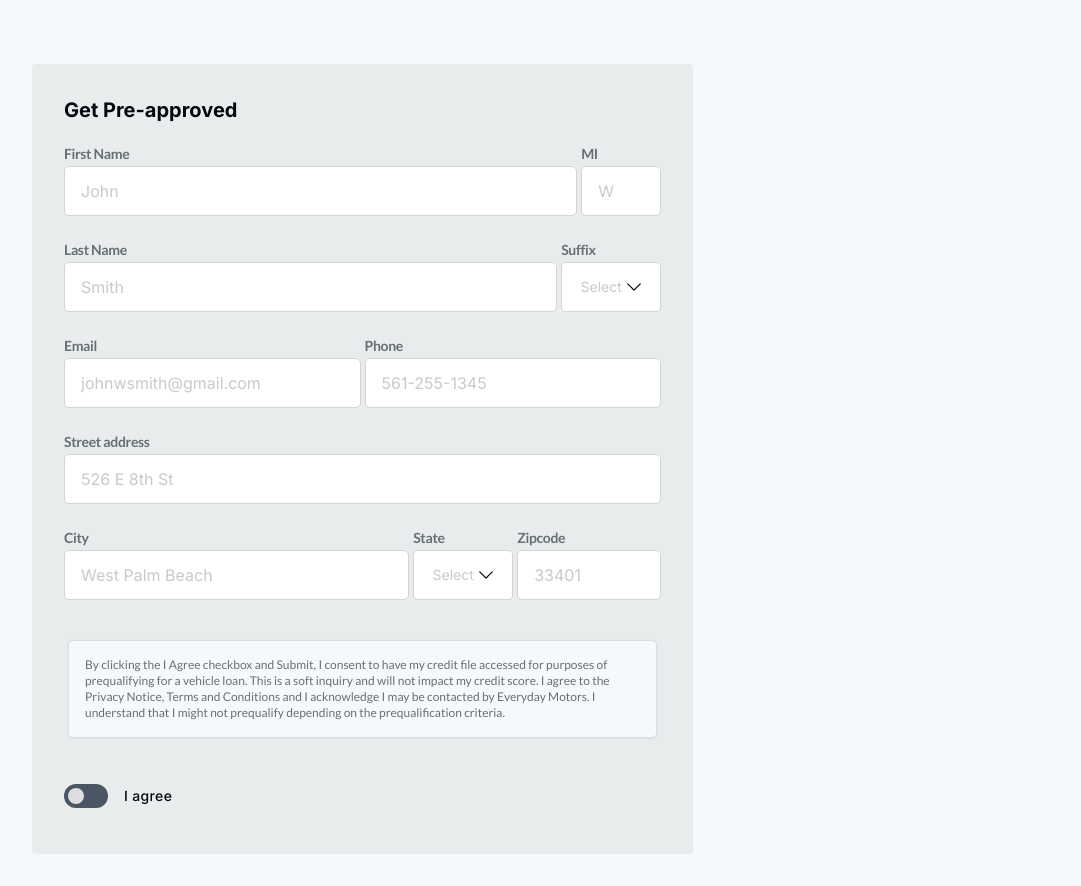
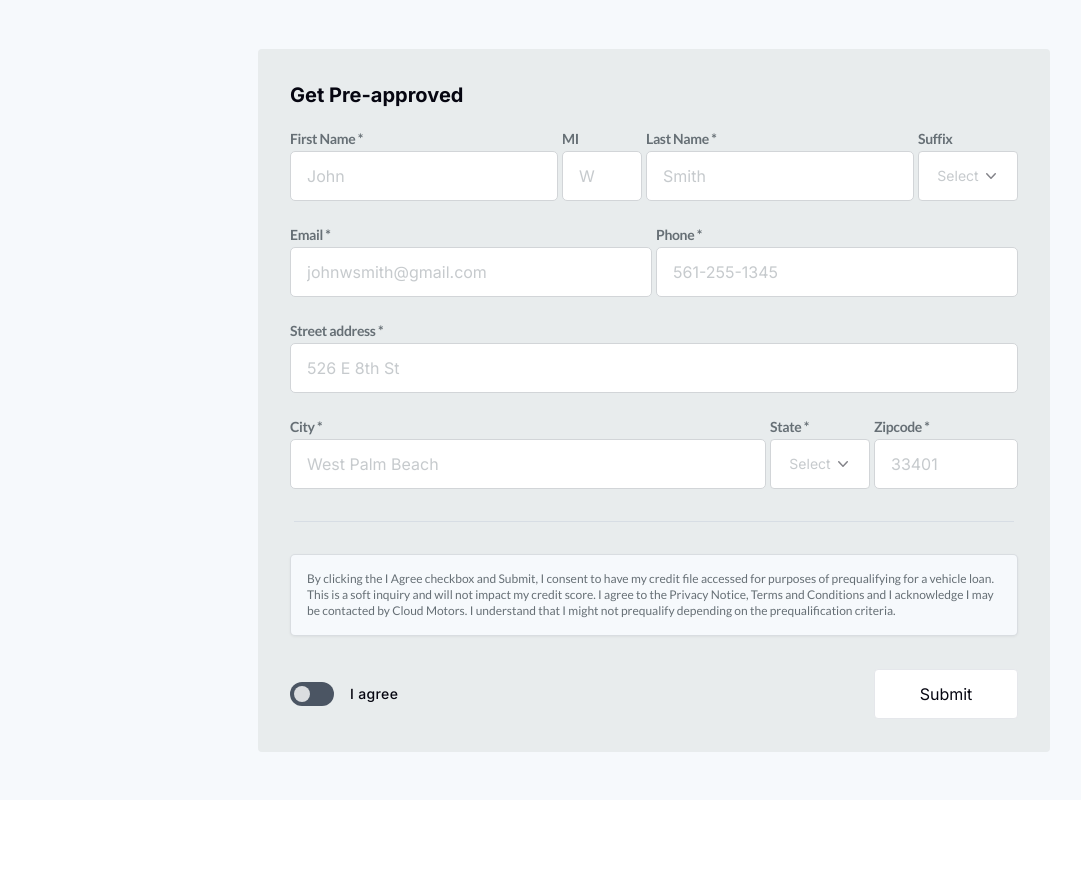
Before and after one commit to drivly/pre-approval, a Next.js app: page / in a window 1280 px wide. Shown: the whole page, without its empty margins (32-1113 px from the left). After the commit the page ends 800 px from the top, so only its background shows below. Built offline with nearby package versions, Linux system fonts and the light colour scheme.

Commit message:
repositioned form, add *, MI auto capitalized

```diff
--- a/src/app/[vin]/page.tsx
+++ b/src/app/[vin]/page.tsx
@@ -1,10 +1,18 @@
 import Form from '@components/Form'
 
-export default function Home({ params }: { params: any }) {
+export default function PageWithVin({ params }: { params: any }) {
   console.log("params", params)
   return (
-    <main className='mx-auto grid min-h-screen max-w-6xl grid-cols-1 gap-8 px-4 lg:grid-cols-2'>
-      <Form />
-    </main>
+    <div>
+      <main className="mx-auto mb-0 grid min-h-screen max-w-7xl grid-cols-1 py-8  xl:grid-cols-10 lg:gap-[75px]">
+        <section className="lg:col-span-6 lg:mt-0 lg:mb-0">
+          <Form />
+        </section>
+        <section className="col-span-1 lg:col-span-4">
+          {/* Image of VIN Vehicle goes here and details if any */}
+          {/* Or just show the form if no VIN */}
+        </section>
+      </main>
+    </div>
   )
 }
--- a/src/app/layout.tsx
+++ b/src/app/layout.tsx
@@ -23,7 +23,7 @@ export default function RootLayout({ children }: { children: React.ReactNode })
   return (
     <html lang='en'>
       <body>
-        <div className={`${inter.variable} ${lato.variable} bg-skin-base font-sans`}>
+        <div className={`${inter.variable} ${lato.variable} bg-skin-base font-sans min-h-screen`}>
           <div className='sm:px-4 md:px-8 flex flex-1 flex-col'>
             {children}
           </div>
--- a/src/app/page.tsx
+++ b/src/app/page.tsx
@@ -3,17 +3,12 @@ import Form from '@components/Form'
 export default function Home({ params }: { params: any }) {
   console.log("params", params)
   return (
-    <div>
-      <main className="mx-auto mb-0 grid min-h-screen max-w-6xl grid-cols-1 py-8  lg:grid-cols-10 lg:gap-[75px]">
-        <section className="lg:col-span-6 lg:mt-0 lg:mb-0">
+    <div className='flex flex-1 w-full h-full mx-auto'>
+      <main className="mx-auto mb-0  min-h-screen max-w-[700px] py-8 flex items-center">
+        <section className="lg:my-0">
           <Form />
-        </section>
-        <section className="col-span-1 lg:col-span-4">
-          {/* Image of VIN Vehicle goes here and details if any */}
-          {/* Or just show the form if no VIN */}
         </section>
       </main>
     </div>
-
   )
 }
--- a/src/components/AgreementText.tsx
+++ b/src/components/AgreementText.tsx
@@ -1,12 +1,12 @@
 import React from 'react'
 
-export default function AgreementText() {
+export default function AgreementText({ dealer }: { dealer: string }) {
   return (
-    <p className='mx-1 mt-4 mb-8 rounded-[5px] border border-txtHintColor/20 bg-skin-base p-4 font-lato text-xs font-medium text-skin-label shadow-[#c7c9cb]  drop-shadow-sm backdrop-blur-2xl'>
+    <p className='mt-4 mb-8 rounded-[5px] border border-txtHintColor/20 bg-skin-base p-4 font-lato text-xs font-medium text-skin-label shadow-[#c7c9cb]  drop-shadow-sm backdrop-blur-2xl'>
       By clicking the I Agree checkbox and Submit, I consent to have my credit file accessed for
       purposes of prequalifying for a vehicle loan. This is a soft inquiry and will not impact my
       credit score. I agree to the Privacy Notice, Terms and Conditions and I acknowledge I may be
-      contacted by Everyday Motors. I understand that I might not prequalify depending on the
+      contacted by {dealer}. I understand that I might not prequalify depending on the
       prequalification criteria.
     </p>
   )
--- a/src/components/Form.tsx
+++ b/src/components/Form.tsx
@@ -63,14 +63,14 @@ export default function Form() {
   const watchAgree = watch('agree')
 
   return (
-    <form onSubmit={handleSubmit(onSubmit)} className='lg:mt-8 rounded-[4px] bg-skin-card p-8'>
+    <form onSubmit={handleSubmit(onSubmit)} className='rounded-[4px] bg-skin-card py-8 px-4 sm:p-8'>
       <h1 className='mb-5 text-xl font-bold text-skin-base'>Get Pre-approved</h1>
       <div className='flex flex-col'>
-        <div className='flex w-full flex-col items-center justify-center'>
+        <div className='flex w-full flex-col items-center justify-center md:flex-row gap-x-1'>
           <div className='flex w-full items-center gap-x-1'>
             <InputField
               {...register('firstName', { required: 'Required' })}
-              label='First Name'
+              label='First Name *'
               type='text'
               name='firstName'
               variant='w-full'
@@ -80,15 +80,15 @@ export default function Form() {
             <InputField
               {...register('middleInitial', {
                 maxLength: { value: 3, message: 'Must be less than 3' },
-                validate: (value) => {
-                  return value === '' || value?.match(/^[A-Z]+$/) ? true : 'Invalid'
+                onChange: (e) => {
+                  e.target.value = e.target.value.toUpperCase()
                 },
               })}
               label='MI'
               type='text'
               name='middleInitial'
               errormsg={errors.middleInitial?.message!}
-              variant='w-20'
+              variant='w-20 uppercase'
               placeholder='W'
             />
           </div>
@@ -96,7 +96,7 @@ export default function Form() {
           <div className='flex w-full items-center gap-x-1'>
             <InputField
               {...register('lastName', { required: 'Required' })}
-              label='Last Name'
+              label='Last Name *'
               type='text'
               name='lastName'
               variant='w-full'
@@ -112,7 +112,7 @@ export default function Form() {
               required: 'Required',
               pattern: { value: emailReg, message: 'Invalid Email' },
             })}
-            label='Email'
+            label='Email *'
             type='text'
             name='email'
             errormsg={errors.email?.message!}
@@ -121,36 +121,35 @@ export default function Form() {
           />
           <RequiredPhone
             name='phone'
-            label='Phone'
+            label='Phone *'
             placeholder='561-255-1345'
             control={control}
             errors={errors}
           />
         </div>
-
         <div className='gap-x-1'>
           <InputField
             {...register('streetAddress', { required: 'Required' })}
-            label='Street address'
+            label='Street address *'
             type='text'
             name='streetAddress'
             variant=''
             errormsg={errors.streetAddress?.message!}
             placeholder='526 E 8th St'
           />
-          <div className='flex w-full flex-col xl:flex-row xl:items-center gap-x-1'>
+          <div className='flex w-full flex-col md:flex-row xl:items-center gap-x-1'>
             <InputField
               {...register('city', { required: 'Required' })}
-              label='City'
+              label='City *'
               type='text'
               name='city'
-              variant='xl:w-full'
+              variant='md:w-full'
               errormsg={errors.city?.message!}
               placeholder='West Palm Beach'
             />
             <div className='flex items-center gap-x-1'>
               <SelectMenu
-                label='State'
+                label='State *'
                 name='state'
                 control={control}
                 cats={states}
@@ -162,7 +161,7 @@ export default function Form() {
                   required: 'Required',
                   pattern: { value: zipReg, message: 'Invalid Zip' },
                 })}
-                label='Zipcode'
+                label='Zipcode *'
                 type='text'
                 name='zipcode'
                 errormsg={errors.zipcode?.message!}
@@ -173,16 +172,15 @@ export default function Form() {
           </div>
         </div>
       </div>
-      <AgreementText />
-      <div className='flex items-center justify-between'>
+      <hr className='mb-8 mt-2 border-px border-baseAlt2Color mx-1' />
+      <AgreementText dealer="Cloud Motors" />
+      <div className='flex items-center justify-between w-full'>
         <ToggleInput name='agree' control={control} label='I agree' disabled={!isValid} />
-        {watchAgree && (
-          <button
-            className='h-[50px] rounded-[4px] border bg-skin-button-primary px-5 text-skin-base hover:border-DRIVLY hover:bg-skin-button-inverted hover:text-skin-inverted'
-            type='submit'>
-            Submit
-          </button>
-        )}
+        <button
+          className={`${watchAgree ? 'bg-skin-button-inverted text-skin-inverted' : ''} h-[50px] rounded-[4px] border bg-skin-button-primary w-36 text-skin-base hover:border-DRIVLY`}
+          type='submit'>
+          Submit
+        </button>
       </div>
     </form>
   )
--- a/src/components/SelectMenu.tsx
+++ b/src/components/SelectMenu.tsx
@@ -1,5 +1,5 @@
 import { Listbox } from '@headlessui/react'
-import { ChevronDownIcon } from '@heroicons/react/24/solid'
+import { ChevronDownIcon } from '@heroicons/react/20/solid'
 import { useController } from 'react-hook-form'
 
 interface SelectMenuProps {
@@ -33,7 +33,7 @@ export default function SelectMenu(props: any) {
                   }  w-full flex-1 text-sm font-normal`}>
                   {method.field.value ? method.field.value : cats[0].optionName}
                 </p>
-                <ChevronDownIcon className='h-5 w-5 text-skin-base' />
+                <ChevronDownIcon className='h-5 w-5 text-skin-base/50' />
               </div>
             </Listbox.Button>
             {open && (
```
